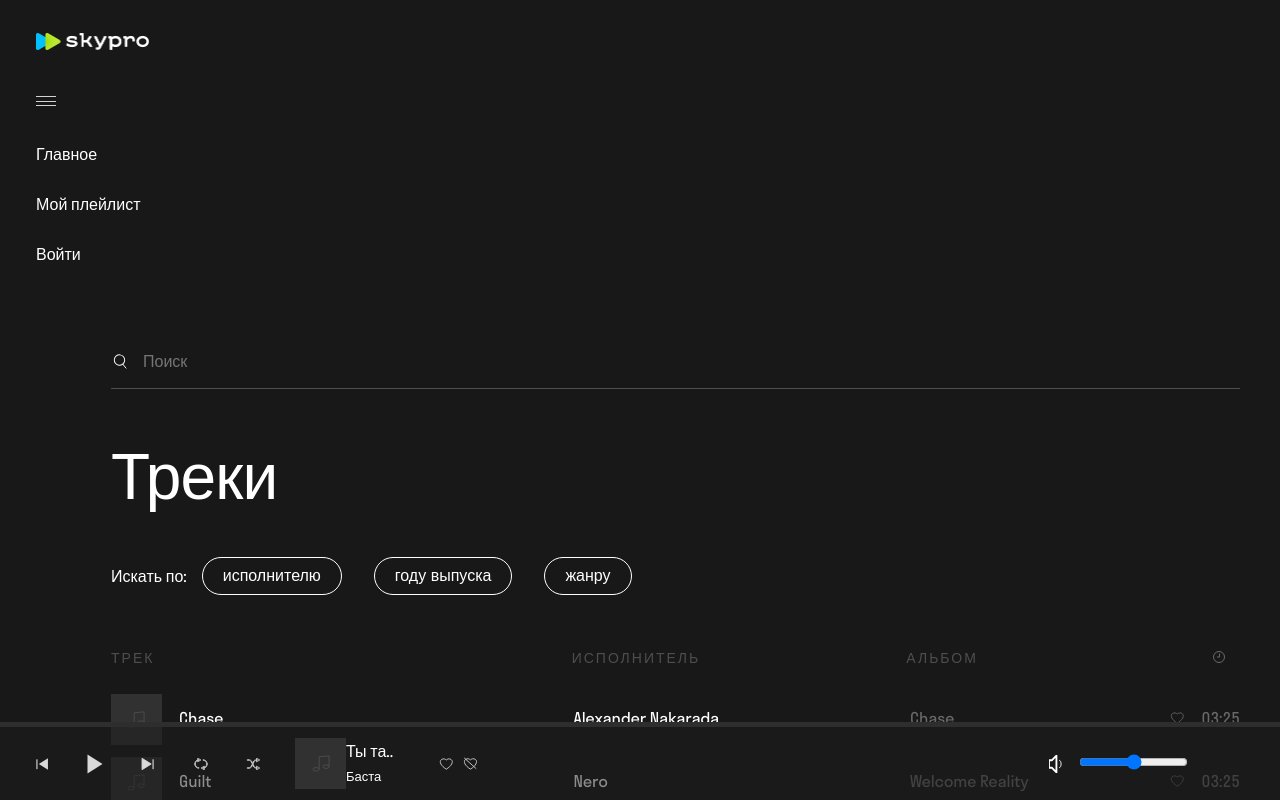
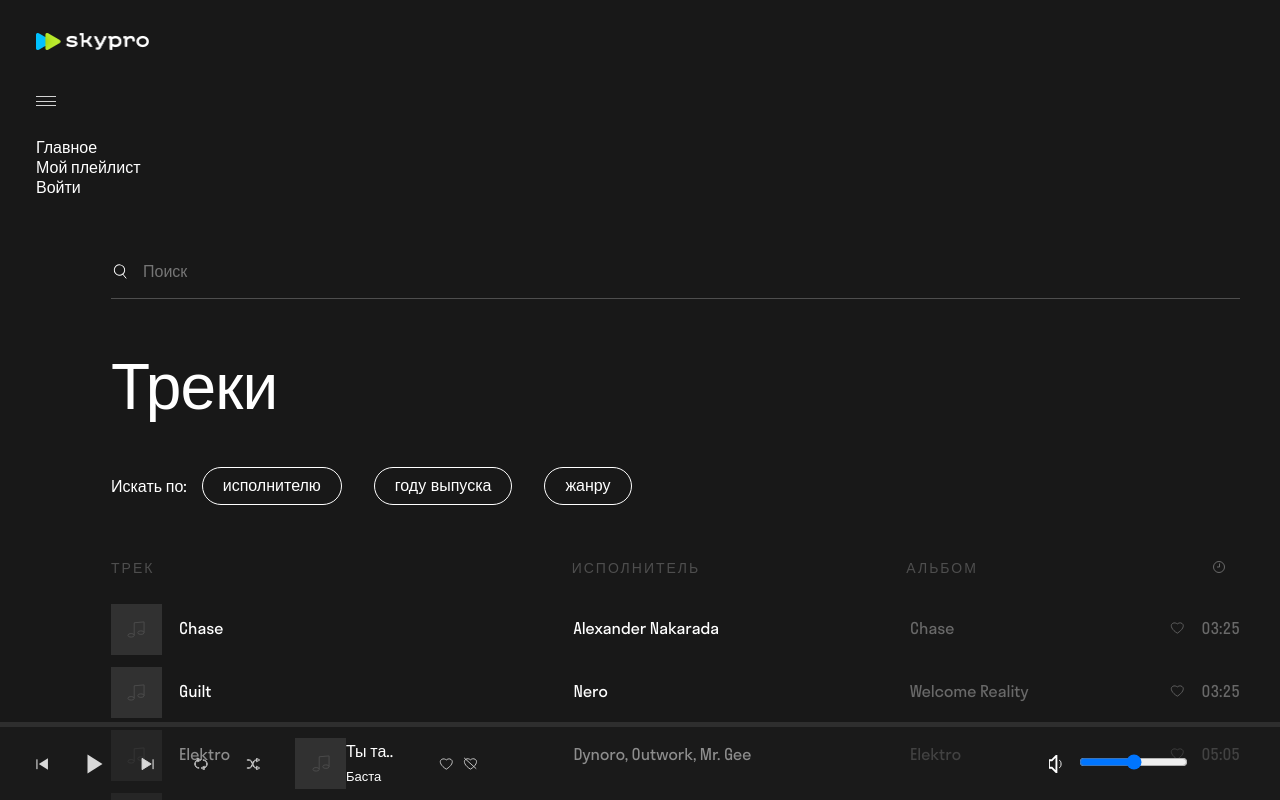
Before and after one commit to olgajacobs/Player, a React (Create React App) app: page / in a window 1280 px wide. Built offline with nearby package versions, Linux system fonts and the light colour scheme; the HTML template or start-up script is replaced by a standard one.

Commit message:
Восстановлен общий стиль в LeftBlockMenu

```diff
--- a/src/Components/LeftBlockMenu/LeftBlockMenu.js
+++ /dev/null
@@ -1,56 +0,0 @@
-import styled from 'styled-components'
-
-export const Nav = styled.nav`
-  width: 244px;
-  background-color: #181818;
-  padding: 20px 0 20px 36px;
-`
-
-export const Logo = styled.div`
-  width: 113.33px;
-  height: 43px;
-  padding: 13px 0 13px 0;
-  background-color: transparent;
-  margin-bottom: 20px;
-`
-
-export const LogoImage = styled.img`
-  width: 113.33px;
-  height: 17px;
-  color: #181818;
-`
-export const Burger = styled.div`
-  width: 20px;
-  height: 36px;
-  padding: 13px 0;
-  display: flex;
-  flex-direction: column;
-  justify-content: space-between;
-  cursor: pointer;
-`
-export const BurgerLine = styled.span`
-  display: inline-block;
-  width: 100%;
-  height: 1px;
-  background-color: #d3d3d3;
-`
-
-export const Menu = styled.div`
-  display: block;
-  visibility: visible;
-`
-export const MenuItems = styled.ul`
-  padding: 18px 0 10px 0;
-  text-align: left;
-`
-export const MenuItem = styled.li`
-  padding: 5px 0;
-  margin-bottom: 16px;
-`
-
-export const MenuLink = styled.a`
-  color: #ffffff;
-  font-weight: 400;
-  font-size: 16px;
-  line-height: 24px;
-`
--- a/src/Components/LeftBlockMenu/LeftBlockMenu.jsx
+++ b/src/Components/LeftBlockMenu/LeftBlockMenu.jsx
@@ -1,61 +1,67 @@
-// import React from "react";
 import { useState } from 'react'
-import * as S from './LeftBlockMenu'
+import styles from './LeftBlockMenu.module.css'
 
 function LeftBlockMenu({ loading = false }) {
   const [visible, setVisible] = useState(true)
   const toggleVisibility = () => setVisible(!visible)
 
   return (
-    <S.Nav>
-      <S.Logo>
-        <S.LogoImage src="../img/logo.png" alt="logo" />
-      </S.Logo>
+    <nav className={styles.main}>
+      <div className={styles.logo}>
+        <img className={styles.logo__image} src="../img/logo.png" alt="logo" />
+      </div>
       {loading ? (
         <section>
-          <S.Burger>
-            <S.BurgerLine />
-            <S.BurgerLine />
-            <S.BurgerLine />
-          </S.Burger>
-          <S.Menu>
-            <S.MenuItems>
-              <S.MenuItem>Главное</S.MenuItem>
-              <S.MenuItem>Mой плейлист</S.MenuItem>
-              <S.MenuItem>Войти</S.MenuItem>
-            </S.MenuItems>
-          </S.Menu>
+          <div className={styles.burger}>
+            <span className={styles.burger__line} />
+            <span className={styles.burger__line} />
+            <span className={styles.burger__line} />
+          </div>
+          <div className={styles.menu}>
+            <ul className={styles.menu__items}>
+              <li className="menu__item">Главное</li>
+              <li className="menu__item">Mой плейлист</li>
+              <li className="menu__item">Войти</li>
+            </ul>
+          </div>
         </section>
       ) : (
         <section>
-          <S.Burger
+          <div
+            className={styles.burger}
             onClick={toggleVisibility}
             role="button"
             tabIndex="0"
             onKeyUp={() => {}}
           >
-            <S.BurgerLine />
-            <S.BurgerLine />
-            <S.BurgerLine />
-          </S.Burger>
+            <span className={styles.burger__line} />
+            <span className={styles.burger__line} />
+            <span className={styles.burger__line} />
+          </div>
           {visible && (
-            <S.Menu>
-              <S.MenuItems>
-                <S.MenuItem>
-                  <S.MenuLink href="http://"> Главное</S.MenuLink>
-                </S.MenuItem>
-                <S.MenuItem>
-                  <S.MenuLink href="http://">Мой плейлист</S.MenuLink>
-                </S.MenuItem>
-                <S.MenuItem>
-                  <S.MenuLink href="http://">Войти</S.MenuLink>
-                </S.MenuItem>
-              </S.MenuItems>
-            </S.Menu>
+            <div className={styles.menu}>
+              <ul className={styles.menu__items}>
+                <li className="menu__item">
+                  <a href="http://" className="menu__link">
+                    Главное
+                  </a>
+                </li>
+                <li className="menu__item">
+                  <a href="http://" className="menu__link">
+                    Мой плейлист
+                  </a>
+                </li>
+                <li className="menu__item">
+                  <a href="http://" className="menu__link">
+                    Войти
+                  </a>
+                </li>
+              </ul>
+            </div>
           )}
         </section>
       )}
-    </S.Nav>
+    </nav>
   )
 }
 
```
